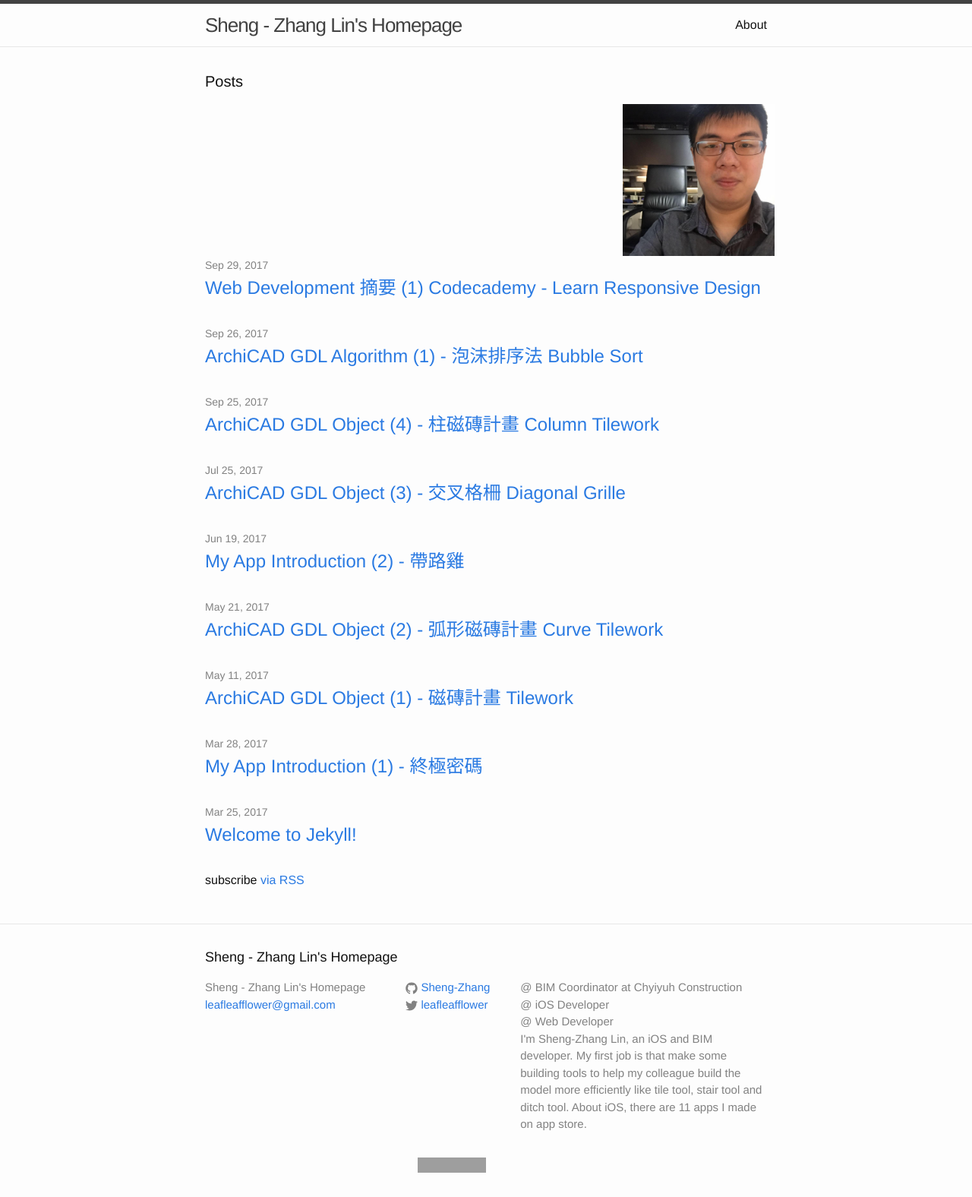
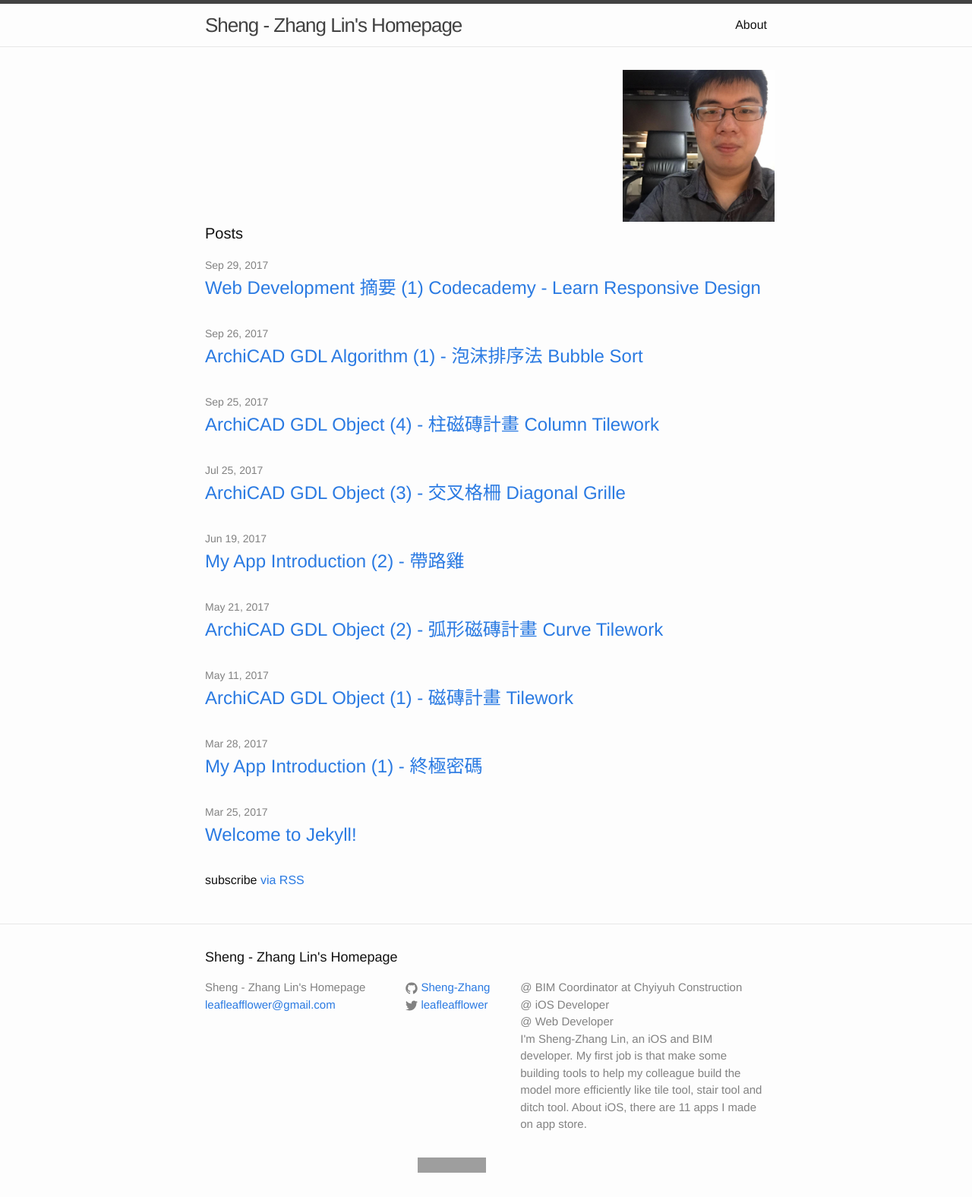
Before and after one commit to Sheng-Zhang/Sheng-Zhang.github.io, a Jekyll site: the page built from index.html, in a window 1280 px wide. Shown: the whole page at 76% size. Built offline with Jekyll 4.4.1, drawn with Linux system fonts in a browser that asks for light colours; grey boxes are pictures that could not be loaded.

Commit message:
change the profile photo place

```diff
--- a/index.html
+++ b/index.html
@@ -13,8 +13,8 @@ layout: default
   <script>
     (adsbygoogle = window.adsbygoogle || []).push({});
   </script>
+  <img src="assets/ShengZhang.jpg" width="200" height="200">
   <h1 class="page-heading">Posts</h1>
-  <img src="assets/ShengZhang.jpg" width="200" height="200">
   <style> img {margin-left: 550px;}</style>
   <ul class="post-list">
     {% for post in site.posts %}
```
